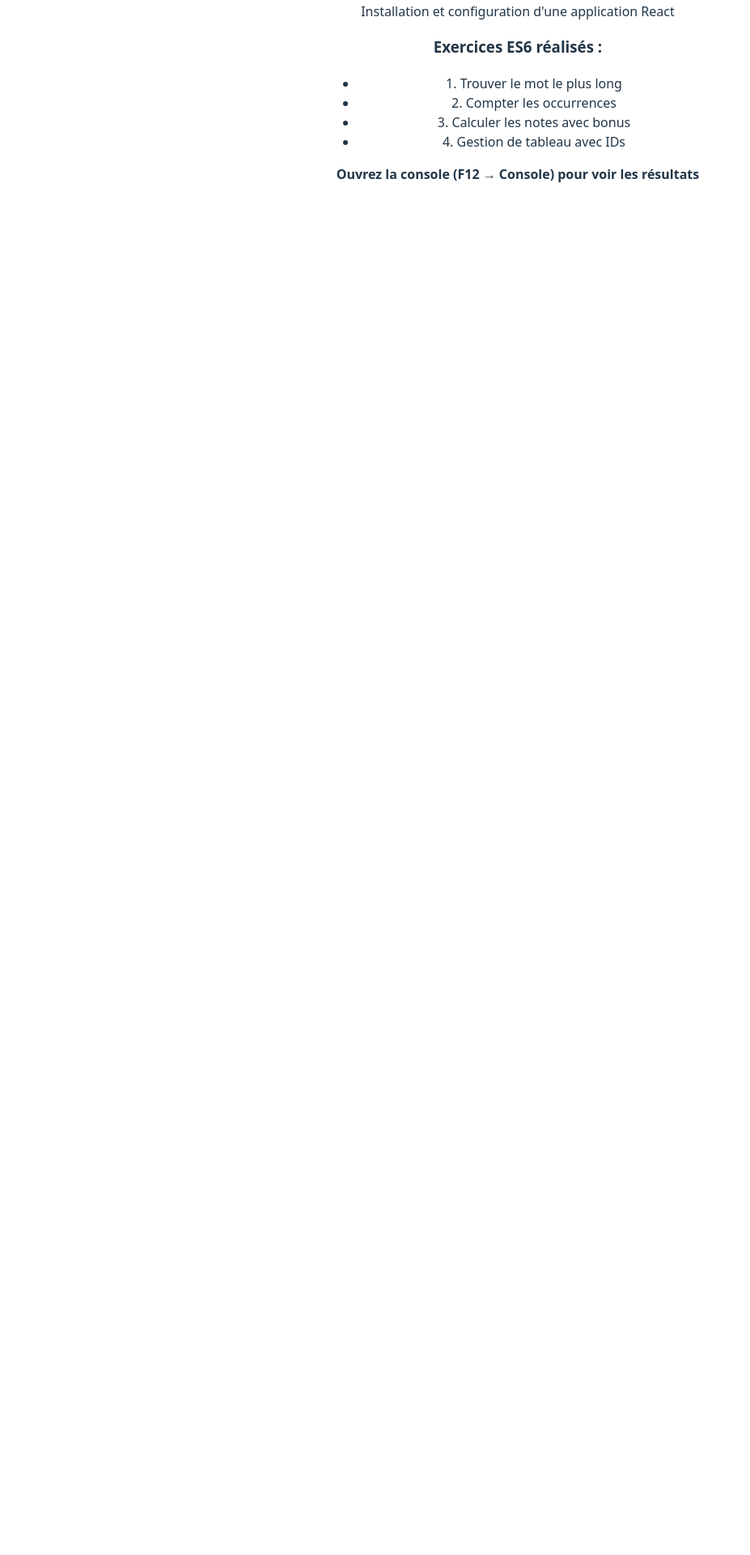
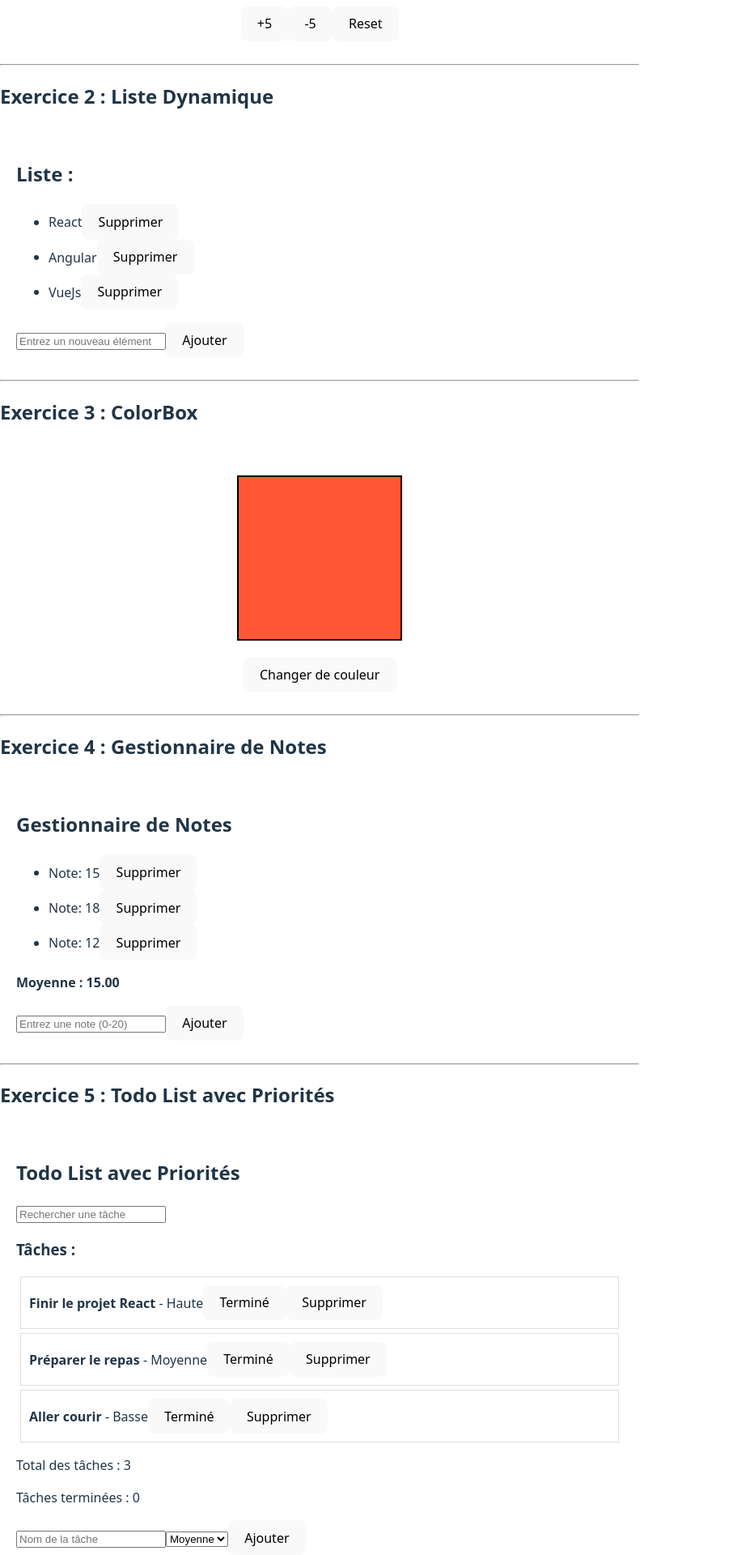
Before and after one commit to Zahrabelghaieb/React, a React (Vite) app: page / in a window 1280 px wide. Shown: the part 340-2260 px from the top of the page at 81% size, without its empty margins (0-927 px from the left). Before the commit the page ends 800 px from the top, so only its background shows below. Built offline with nearby package versions, Linux system fonts and the light colour scheme.

Commit message:
Ajout des exercices React - State et Props

```diff
--- a/src/App.jsx
+++ b/src/App.jsx
@@ -1,109 +1,47 @@
-import { useState } from 'react'
-import reactLogo from './assets/react.svg'
-import viteLogo from '/vite.svg'
-import './App.css'
-import { useEffect } from 'react'
+import Counter from './components/Counter';
+import ListManager from './components/ListManager';
+import ColorBox from './components/ColorBox';
+import GradeManager from './components/GradeManager';
+import TodoList from './components/TodoList';
 
 function App() {
-  useEffect(() => {
-    console.log("=== TP REACT - EXERCICES ES6 ===");
-
-    // Exercice 1
-    const findLongestWord = (words) => {
-      const wordsWithLength = words.map(mot => ({
-        mot: mot,
-        longueur: mot.length
-      }));
-
-      const longest = wordsWithLength.reduce((max, current) =>
-        current.longueur > max.longueur ? current : max
-      , { mot: '', longueur: 0 });
-
-      return {
-        mot: longest.mot,
-        longueur: longest.longueur
-      };
-    };
-
-    const mots = ["ordinateur", "programmation", "développement", "web"];
-    console.log("Ex1 - Mot le plus long:", findLongestWord(mots));
-
-    // Exercice 2
-    const countOccurrences = (arrays) => {
-      const flatArray = arrays.flat();
-      return flatArray.reduce((count, item) => {
-        count[item] = (count[item] || 0) + 1;
-        return count;
-      }, {});
-    };
-
-    const arrays = [['a', 'b', 'c'], ['c', 'd', 'e'], ['e', 'd', 'f']];
-    console.log("Ex2 - Occurrences:", countOccurrences(arrays));
-
-    // Exercice 3
-    const calculerTotalNotes = (eleves) => {
-      const avecBonus = eleves.map(eleve => ({
-        ...eleve,
-        note: eleve.note < 50 ? eleve.note + 15 : eleve.note
-      }));
-
-      const elevesSup50 = avecBonus.filter(eleve => eleve.note > 50);
-      return elevesSup50.reduce((total, eleve) => total + eleve.note, 0);
-    };
-
-    const eleves = [
-      { nom: "Alice", note: 45 },
-      { nom: "Bob", note: 60 },
-      { nom: "Charlie", note: 38 },
-      { nom: "David", note: 72 }
-    ];
-    console.log("Ex3 - Total notes >50:", calculerTotalNotes(eleves));
-
-    // Exercice 4
-    let dernierId = 0;
-    let Tab = [
-      { nom: "Laptop", prix: 1200 },
-      { nom: "Souris", prix: 25 },
-      { nom: "Clavier", prix: 80 }
-    ];
-
-    Tab = Tab.map(objet => {
-      dernierId++;
-      return { id: dernierId, ...objet };
-    });
-
-    Tab.push({ id: ++dernierId, nom: "Écran", prix: 300 });
-    Tab.unshift({ id: ++dernierId, nom: "Casque", prix: 150 });
-
-    console.log("Ex4 - Tableau Tab:", Tab);
-
-    // Fonction Search
-    const Search = (tableau, idRecherche) => {
-      return tableau.find(item => item.id === idRecherche);
-    };
-
-    console.log("Recherche ID 2:", Search(Tab, 2));
-    console.log("Recherche ID 5:", Search(Tab, 5));
-
-    console.log("=== FIN ===");
-  }, []);
-
   return (
     <div>
-      <h1>TP React - Atelier 0</h1>
-      <p>Installation et configuration d'une application React</p>
+      <h1>Exercices React - State et Props</h1>
 
-      <h3>Exercices ES6 réalisés :</h3>
-      <ul>
-        <li>1. Trouver le mot le plus long</li>
-        <li>2. Compter les occurrences</li>
-        <li>3. Calculer les notes avec bonus</li>
-        <li>4. Gestion de tableau avec IDs</li>
-      </ul>
+      <hr />
+      <h2>Exercice 1 : Compteur</h2>
+      <Counter initialCount={10} step={5} />
 
-      <p><strong>Ouvrez la console (F12 → Console) pour voir les résultats</strong></p>
+      <hr />
+      <h2>Exercice 2 : Liste Dynamique</h2>
+      <ListManager
+        initialItems={['React', 'Angular', 'VueJs']}
+        placeholder="Entrez un nouveau élément"
+      />
+
+      <hr />
+      <h2>Exercice 3 : ColorBox</h2>
+      <ColorBox
+        initialColor="#FF5733"
+        colorOptions={['#FF5733', '#33FF57', '#3357FF', '#F333FF', '#FF33A1']}
+      />
+
+      <hr />
+      <h2>Exercice 4 : Gestionnaire de Notes</h2>
+      <GradeManager initialNotes={[15, 18, 12]} />
+
+      <hr />
+      <h2>Exercice 5 : Todo List avec Priorités</h2>
+      <TodoList
+        initialTasks={[
+          { name: 'Finir le projet React', priority: 'Haute', completed: false },
+          { name: 'Préparer le repas', priority: 'Moyenne', completed: false },
+          { name: 'Aller courir', priority: 'Basse', completed: false }
+        ]}
+      />
     </div>
-  )
+  );
 }
 
-export default App
+export default App;
--- /dev/null
+++ b/src/components/ColorBox.jsx
@@ -0,0 +1,36 @@
+import { useState } from 'react';
+
+function ColorBox({ initialColor = '#FF5733', colorOptions = [] }) {
+  const [color, setColor] = useState(initialColor);
+
+  const changeColor = () => {
+    const randomColor = colorOptions[Math.floor(Math.random() * colorOptions.length)];
+    setColor(randomColor);
+  };
+
+  return (
+    <div style={{ textAlign: 'center', padding: '20px' }}>
+      <div
+        style={{
+          width: '200px',
+          height: '200px',
+          backgroundColor: color,
+          margin: '20px auto',
+          border: '2px solid black'
+        }}
+      />
+      <button onClick={changeColor}>Changer de couleur</button>
+    </div>
+  );
+}
+
+// Utilisation
+function App() {
+  return (
+    <ColorBox
+      initialColor="#FF5733"
+      colorOptions={['#FF5733', '#33FF57', '#3357FF', '#F333FF', '#FF33A1']}
+    />
+  );
+}
+export default ColorBox;
--- /dev/null
+++ b/src/components/Counter.jsx
@@ -0,0 +1,20 @@
+import { useState } from 'react';
+
+function Counter({ initialCount = 0, step = 1 }) {
+  const [count, setCount] = useState(initialCount);
+
+  const increment = () => setCount(count + step);
+  const decrement = () => setCount(count - step);
+  const reset = () => setCount(initialCount);
+
+  return (
+    <div style={{ textAlign: 'center', padding: '20px' }}>
+      <h1>Compteur : {count}</h1>
+      <button onClick={increment}>+{step}</button>
+      <button onClick={decrement}>-{step}</button>
+      <button onClick={reset}>Reset</button>
+    </div>
+  );
+}
+
+export default Counter;
--- /dev/null
+++ b/src/components/GradeManager.jsx
@@ -0,0 +1,49 @@
+import { useState } from 'react';
+
+function GradeManager({ initialNotes = [] }) {
+  const [notes, setNotes] = useState(initialNotes);
+  const [inputNote, setInputNote] = useState('');
+
+  const addNote = () => {
+    const note = parseFloat(inputNote);
+    if (note >= 0 && note <= 20) {
+      setNotes([...notes, note]);
+      setInputNote('');
+    } else {
+      alert('La note doit être entre 0 et 20');
+    }
+  };
+
+  const deleteNote = (index) => {
+    setNotes(notes.filter((_, i) => i !== index));
+  };
+
+  const calculateAverage = () => {
+    if (notes.length === 0) return 0;
+    const sum = notes.reduce((acc, note) => acc + note, 0);
+    return (sum / notes.length).toFixed(2);
+  };
+
+  return (
+    <div style={{ padding: '20px' }}>
+      <h2>Gestionnaire de Notes</h2>
+      <ul>
+        {notes.map((note, index) => (
+          <li key={index}>
+            Note: {note}
+            <button onClick={() => deleteNote(index)}>Supprimer</button>
+          </li>
+        ))}
+      </ul>
+      <p><strong>Moyenne : {calculateAverage()}</strong></p>
+      <input
+        type="number"
+        value={inputNote}
+        onChange={(e) => setInputNote(e.target.value)}
+        placeholder="Entrez une note (0-20)"
+      />
+      <button onClick={addNote}>Ajouter</button>
+    </div>
+  );
+}
+export default GradeManager;
--- /dev/null
+++ b/src/components/ListManager.jsx
@@ -0,0 +1,49 @@
+import { useState } from 'react';
+
+function ListManager({ initialItems = [], placeholder = "Entrez un élément" }) {
+  const [items, setItems] = useState(initialItems);
+  const [inputValue, setInputValue] = useState('');
+
+  const addItem = () => {
+    if (inputValue.trim()) {
+      setItems([...items, inputValue]);
+      setInputValue('');
+    }
+  };
+
+  const deleteItem = (index) => {
+    setItems(items.filter((_, i) => i !== index));
+  };
+
+  return (
+    <div style={{ padding: '20px' }}>
+      <h2>Liste :</h2>
+      <ul>
+        {items.map((item, index) => (
+          <li key={index}>
+            {item}
+            <button onClick={() => deleteItem(index)}>Supprimer</button>
+          </li>
+        ))}
+      </ul>
+      <input
+        type="text"
+        value={inputValue}
+        onChange={(e) => setInputValue(e.target.value)}
+        placeholder={placeholder}
+      />
+      <button onClick={addItem}>Ajouter</button>
+    </div>
+  );
+}
+
+// Utilisation
+function App() {
+  return (
+    <ListManager
+      initialItems={['React', 'Angular', 'VueJs']}
+      placeholder="Entrez un nouveau élément"
+    />
+  );
+}
+export default ListManager;
--- /dev/null
+++ b/src/components/TodoList.jsx
@@ -0,0 +1,92 @@
+import { useState } from 'react';
+
+function TodoList({ initialTasks = [] }) {
+  const [tasks, setTasks] = useState(initialTasks);
+  const [taskName, setTaskName] = useState('');
+  const [priority, setPriority] = useState('Moyenne');
+  const [searchTerm, setSearchTerm] = useState('');
+
+  const addTask = () => {
+    if (taskName.trim()) {
+      setTasks([...tasks, { name: taskName, priority, completed: false }]);
+      setTaskName('');
+    }
+  };
+
+  const toggleComplete = (index) => {
+    const newTasks = [...tasks];
+    newTasks[index].completed = !newTasks[index].completed;
+    setTasks(newTasks);
+  };
+
+  const deleteTask = (index) => {
+    setTasks(tasks.filter((_, i) => i !== index));
+  };
+
+  const filteredTasks = tasks.filter(task =>
+    task.name.toLowerCase().includes(searchTerm.toLowerCase())
+  );
+
+  const completedCount = tasks.filter(task => task.completed).length;
+
+  return (
+    <div style={{ padding: '20px' }}>
+      <h2>Todo List avec Priorités</h2>
+
+      <input
+        type="text"
+        placeholder="Rechercher une tâche"
+        value={searchTerm}
+        onChange={(e) => setSearchTerm(e.target.value)}
+      />
+
+      <h3>Tâches :</h3>
+      {filteredTasks.map((task, index) => (
+        <div
+          key={index}
+          style={{
+            backgroundColor: task.completed ? '#90EE90' : 'white',
+            padding: '10px',
+            margin: '5px',
+            border: '1px solid #ddd'
+          }}
+        >
+          <strong>{task.name}</strong> - {task.priority}
+          <button onClick={() => toggleComplete(index)}>
+            {task.completed ? 'Non terminé' : 'Terminé'}
+          </button>
+          <button onClick={() => deleteTask(index)}>Supprimer</button>
+        </div>
+      ))}
+
+      <p>Total des tâches : {tasks.length}</p>
+      <p>Tâches terminées : {completedCount}</p>
+
+      <input
+        type="text"
+        placeholder="Nom de la tâche"
+        value={taskName}
+        onChange={(e) => setTaskName(e.target.value)}
+      />
+      <select value={priority} onChange={(e) => setPriority(e.target.value)}>
+        <option>Haute</option>
+        <option>Moyenne</option>
+        <option>Basse</option>
+      </select>
+      <button onClick={addTask}>Ajouter</button>
+    </div>
+  );
+}
+
+// Utilisation
+function App() {
+  return (
+    <TodoList
+      initialTasks={[
+        { name: 'Finir le projet React', priority: 'Haute', completed: false },
+        { name: 'Préparer le repas', priority: 'Moyenne', completed: false }
+      ]}
+    />
+  );
+}
+export default TodoList;
```
